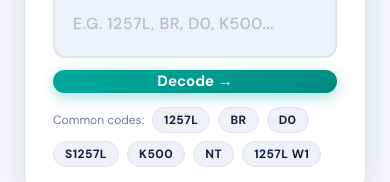
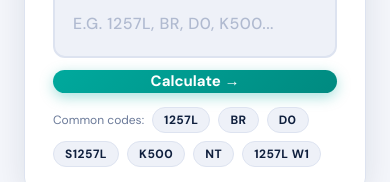
Before and after one commit to dsrashmika-prog/uktaxcal, a Next.js app: page /tax-code in a window 390 px wide. Shown: the part 409-591 px from the top of the page. Built offline with nearby package versions, Linux system fonts and the light colour scheme.

Commit message:
Rename Decode to Calculate; square button edges on mobile

```diff
--- a/src/app/globals.css
+++ b/src/app/globals.css
@@ -1488,7 +1488,7 @@
     width: 100%;
     padding: 16px;
     font-size: 16px;
-    border-radius: 12px;
+    border-radius: 0;
   }
 
   .tc-search-body {
--- a/src/app/tax-code/page.tsx
+++ b/src/app/tax-code/page.tsx
@@ -57,7 +57,7 @@
         <div class="tc-input-field" id="tcInputField">
           <input type="text" id="tcInput" placeholder="e.g. 1257L, BR, D0, K500..." maxlength="10" autocomplete="off" spellcheck="false">
         </div>
-        <button class="tc-decode-btn" id="tcDecodeBtn">Decode &#8594;</button>
+        <button class="tc-decode-btn" id="tcDecodeBtn">Calculate &#8594;</button>
       </div>
       <div class="tc-input-hint">Common codes:
         <span class="tc-hint-pill" data-code="1257L">1257L</span>
```
